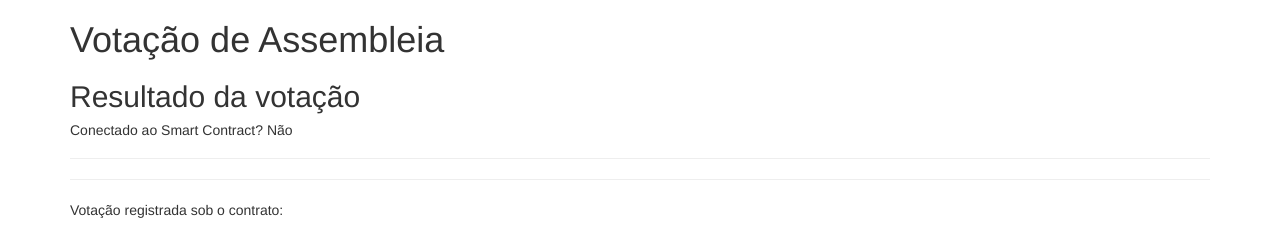
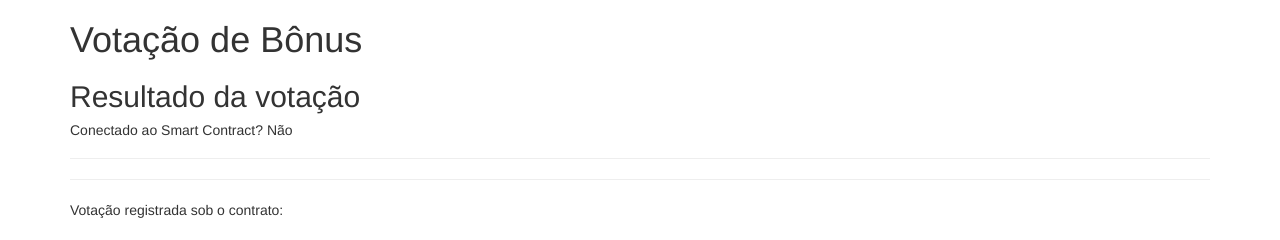
Before and after one commit to ecuriati/votacaobonus, a plain HTML site: page docs/resultado.html in a window 1280 px wide. Shown: the top 240 px of the page. Drawn offline with nearby package versions, Linux system fonts and the light colour scheme.

Commit message:
Update resultado.html

```diff
--- a/docs/resultado.html
+++ b/docs/resultado.html
@@ -4,13 +4,13 @@
     <meta charset="UTF-8">
     <meta name="viewport" content="width=device-width, initial-scale=1.0">
     <meta http-equiv="X-UA-Compatible" content="ie=edge">
-    <title>Votação de Assembleia - Votação</title>
+    <title>Votação de Bônus - Votação</title>
     <link rel="stylesheet" href="https://maxcdn.bootstrapcdn.com/bootstrap/3.3.7/css/bootstrap.min.css">
     <link rel="stylesheet" href="css/general.css">
 </head>
 <body>
     <div class="container">
-        <h1>Votação de Assembleia</h1>
+        <h1>Votação de Bônus</h1>
         <h2>Resultado da votação</h2>
         <h5>Conectado ao Smart Contract? <span id="conectado">Não</span></h5>
         <hr>
```
